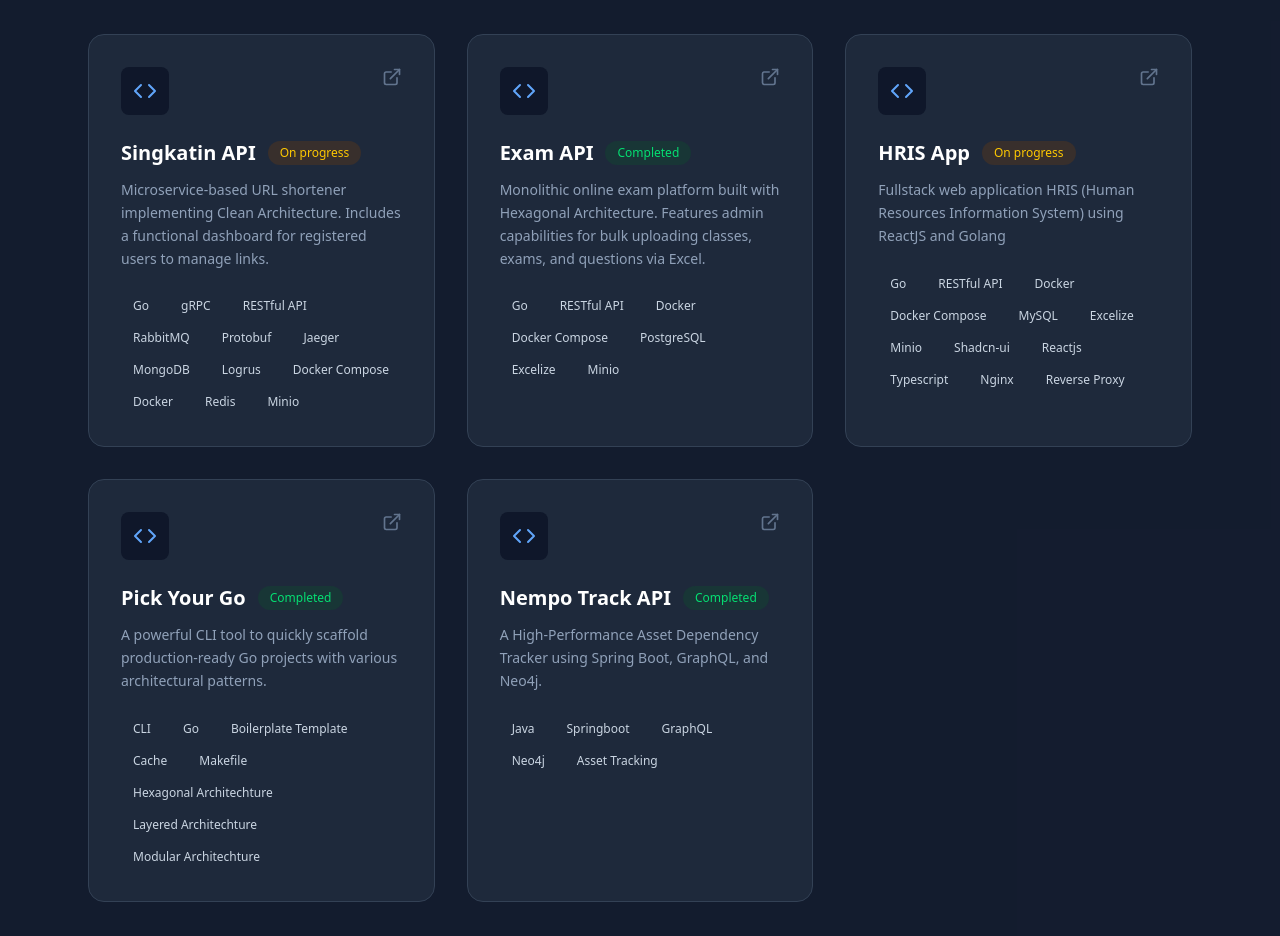
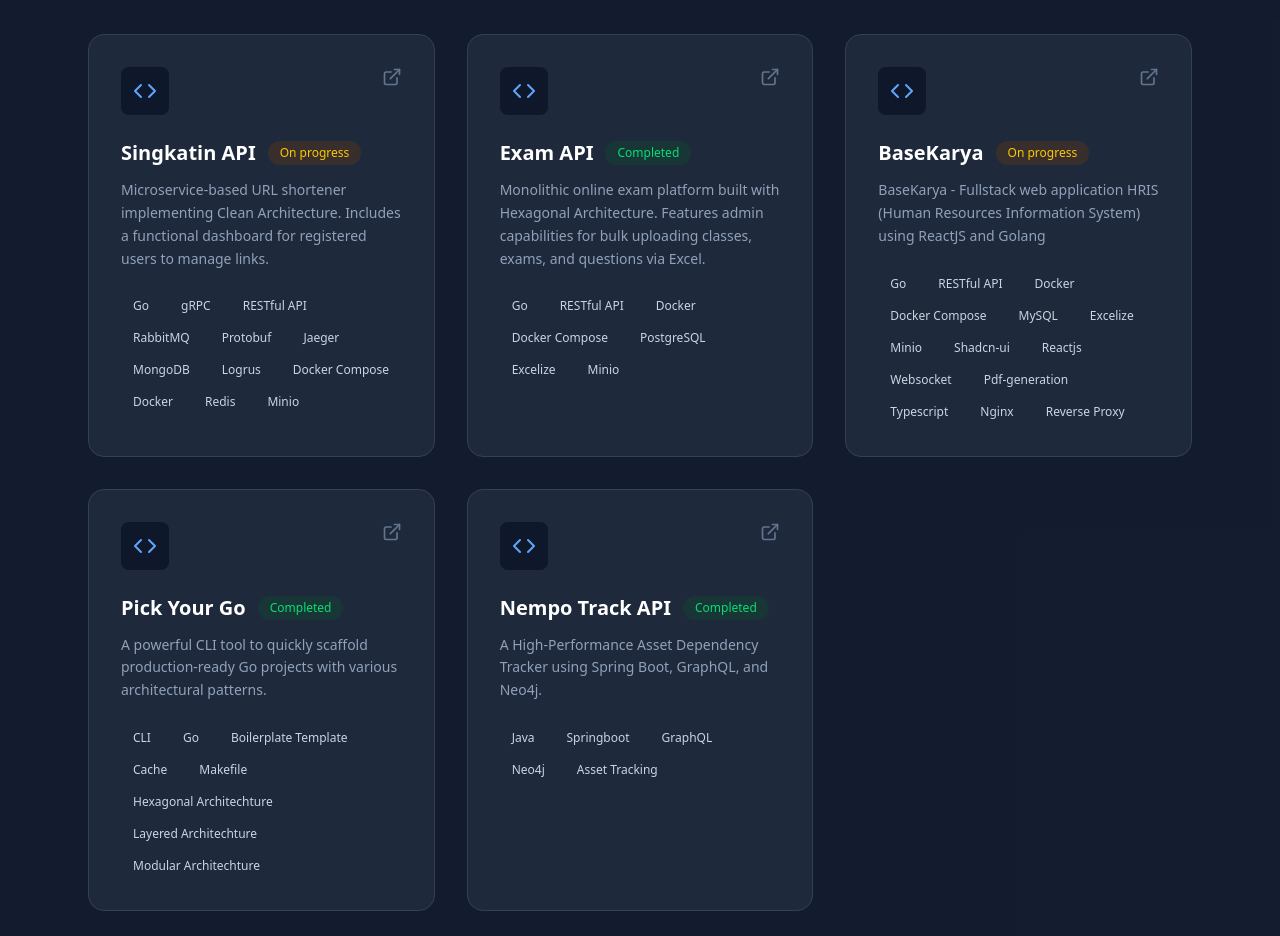
Before and after one commit to PickHD/pickfolio, a React (Vite) app: page / in a window 1280 px wide. Shown: the part 2520-3456 px from the top of the page. Built offline with nearby package versions, Linux system fonts and the light colour scheme.

Commit message:
feat: Rename 'HRIS App' project to 'BaseKarya', update its description, add new technologies, and modify its link.

```diff
--- a/src/App.jsx
+++ b/src/App.jsx
@@ -106,8 +106,8 @@ const PROJECTS = [
     status: 'Completed',
   },
   {
-    title: 'HRIS App',
-    desc: 'Fullstack web application HRIS (Human Resources Information System) using ReactJS and Golang',
+    title: 'BaseKarya',
+    desc: 'BaseKarya - Fullstack web application HRIS (Human Resources Information System) using ReactJS and Golang ',
     tech: [
       'Go',
       'RESTful API',
@@ -118,11 +118,13 @@ const PROJECTS = [
       'Minio',
       'Shadcn-ui',
       'Reactjs',
+      'Websocket',
+      'Pdf-generation',
       'Typescript',
       'Nginx',
       'Reverse Proxy',
     ],
-    link: LINKS.github + '/hris-app',
+    link: LINKS.github + '/basekarya',
     status: 'On progress',
   },
   {
```
